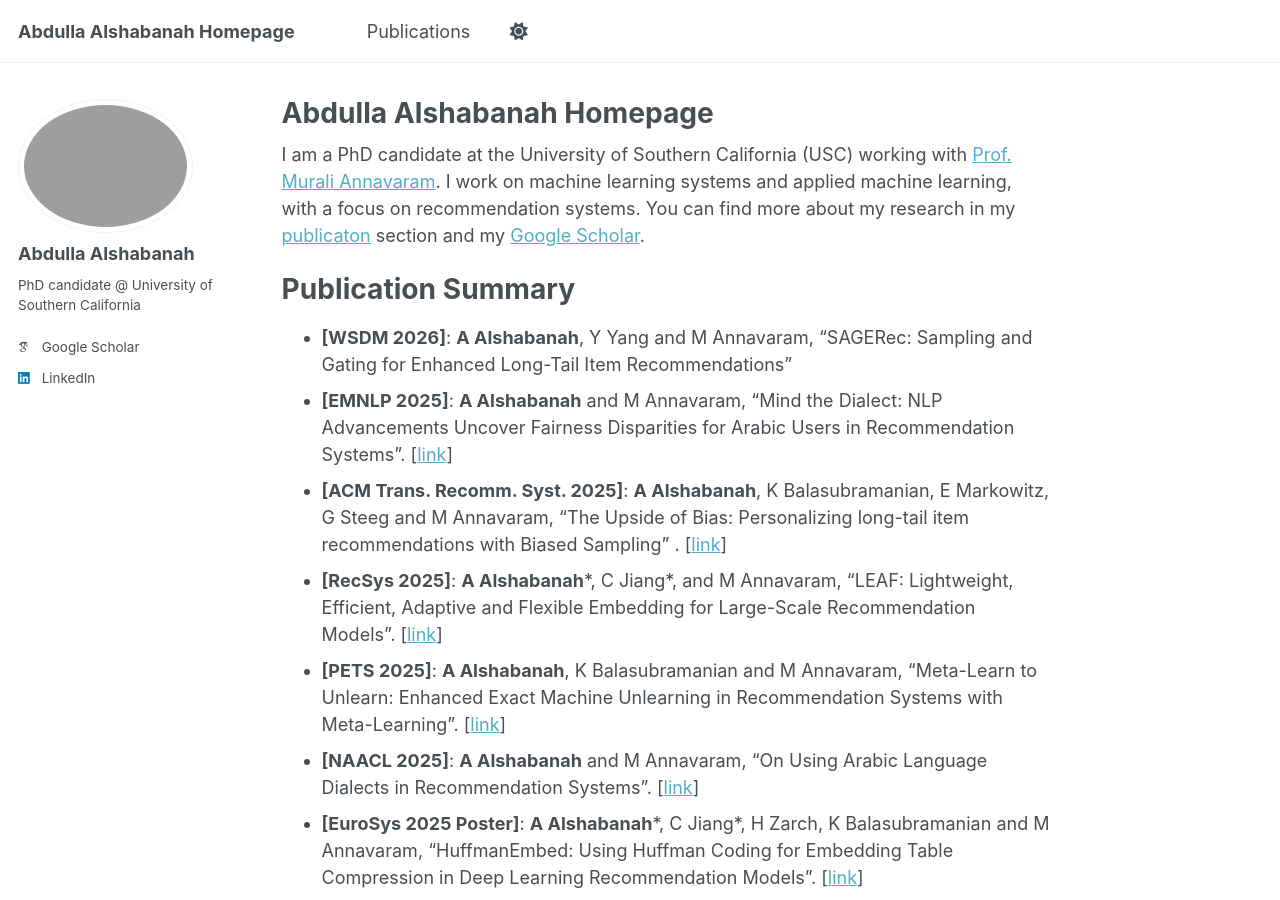
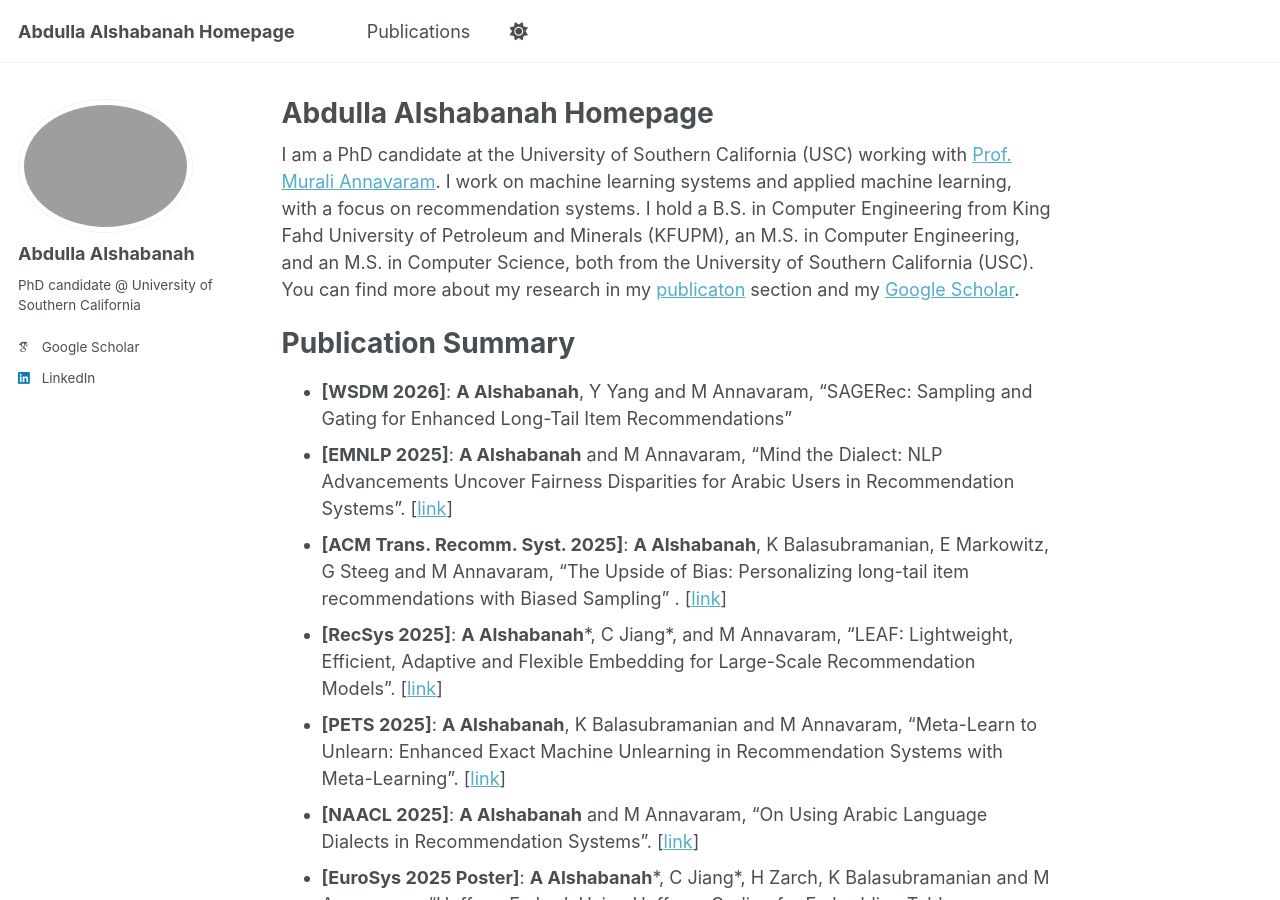
Before and after one commit to alshabae/alshabae.github.io, a Jekyll site: the page built from _pages/about.md, in a window 1280 px wide and 900 px high. Built offline with Jekyll 4.4.1, drawn with Linux system fonts in a browser that asks for light colours; some web fonts are replaced; a script that is not in the unit is left out.

Commit message:
Update about.md

```diff
--- a/_pages/about.md
+++ b/_pages/about.md
@@ -7,7 +7,7 @@ redirect_from:
   - /about.html
 ---
 
-I am a PhD candidate at the University of Southern California (USC) working with [Prof. Murali Annavaram](http://scip-lab.usc.edu/). I work on machine learning systems and applied machine learning, with a focus on recommendation systems. You can find more about my research in my [publicaton](https://alshabae.github.io//publications/) section and my [Google Scholar](https://scholar.google.com/citations?user=0kQ1-4oAAAAJ&hl=en).
+I am a PhD candidate at the University of Southern California (USC) working with [Prof. Murali Annavaram](http://scip-lab.usc.edu/). I work on machine learning systems and applied machine learning, with a focus on recommendation systems. I hold a B.S. in Computer Engineering from King Fahd University of Petroleum and Minerals (KFUPM), an M.S. in Computer Engineering, and an M.S. in Computer Science, both from the University of Southern California (USC). You can find more about my research in my [publicaton](https://alshabae.github.io//publications/) section and my [Google Scholar](https://scholar.google.com/citations?user=0kQ1-4oAAAAJ&hl=en).
 
 # Publication Summary
 
```
